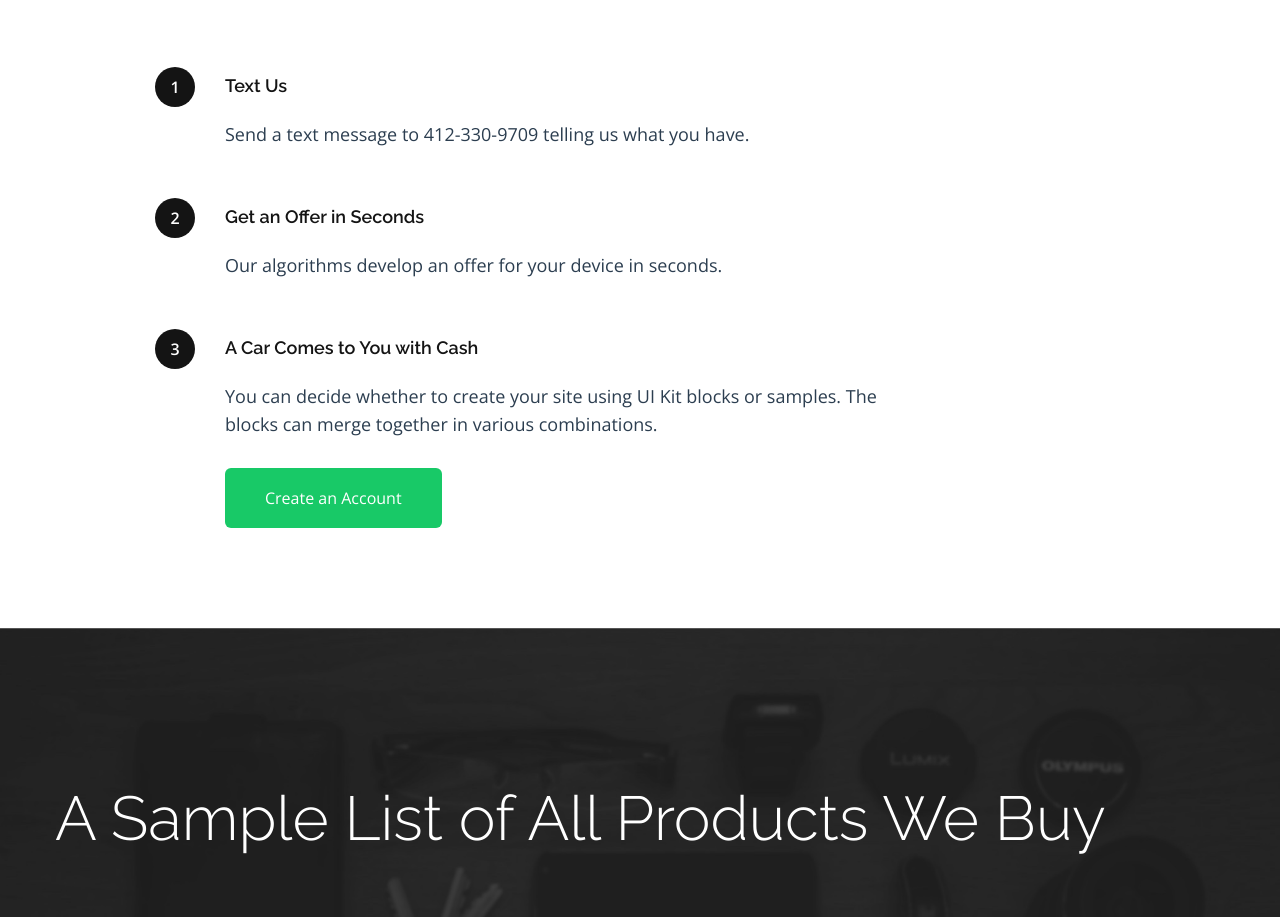
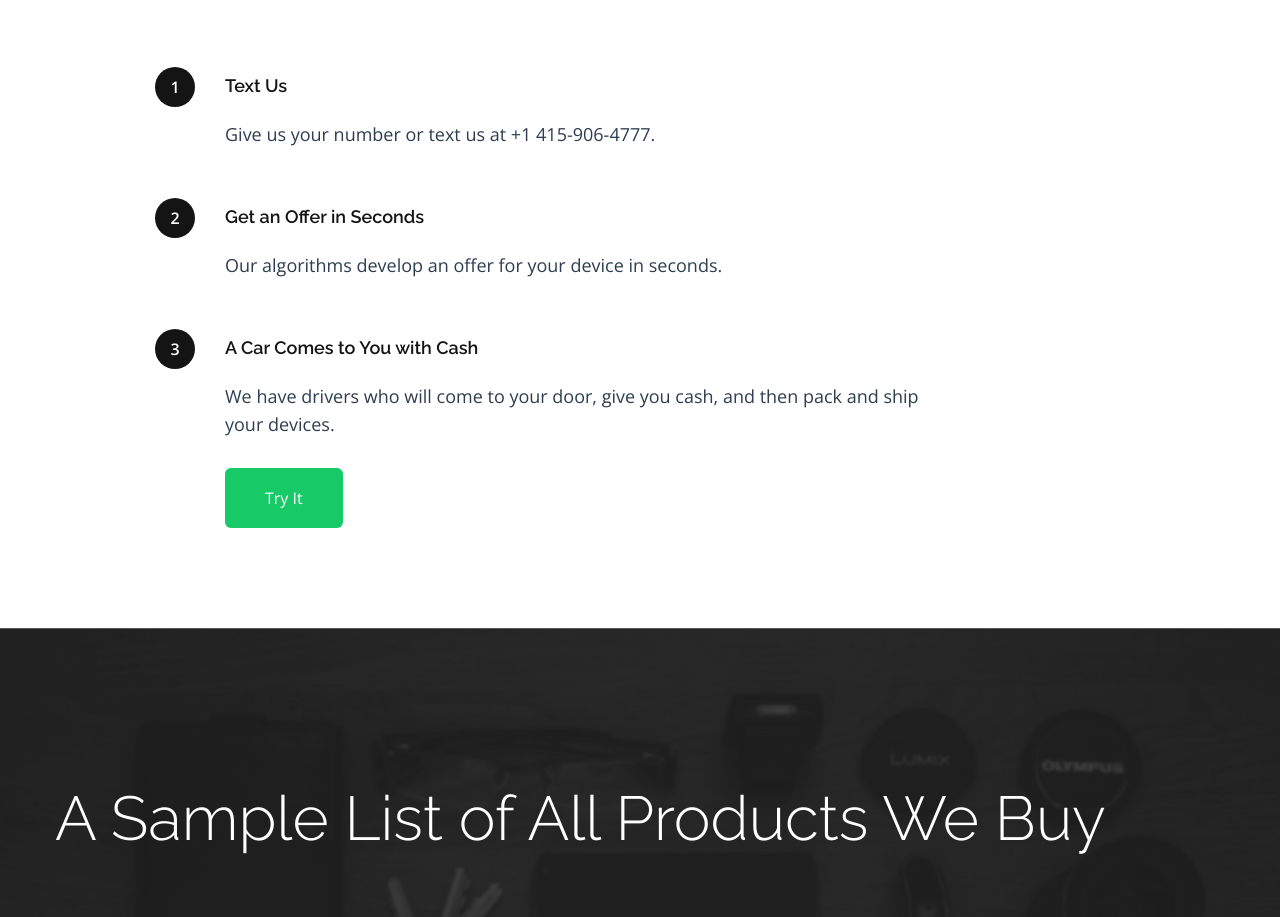
Before and after one commit to getsparket/getsparket.github.io, a plain HTML site: page index.html in a window 1280 px wide. Shown: the part 4046-4963 px from the top of the page. Drawn offline with nearby package versions, Linux system fonts and the light colour scheme; some packages are replaced by stand-ins of ours.

Commit message:
fixed three steps link

```diff
--- a/index.html
+++ b/index.html
@@ -257,7 +257,7 @@
 				<div class="left70 font18 block_inner">
 					<div class="raleway semibold dark_gray padding_top5">Text Us</div>
 					<div class="light dark_blue top20 text">
-              Send a text message to 412-330-9709 telling us what you have.
+              <a href="https://getsparket.typeform.com/to/aKjRpp"> Give us your number</a> or text us at +1 415-906-4777.
 					</div>
 				</div>
 			</div>
@@ -276,8 +276,8 @@
 				<div class="left70 font18 block_inner">
 					<div class="raleway semibold dark_gray padding_top5">A Car Comes to You with Cash</div>
 					<div class="light dark_blue top20 text">
-						<div>You can decide whether to create your site using UI Kit blocks or samples. The blocks can merge together in various combinations.</div>
-						<a href="#" class="btn green size60 radius6 padding_sides40 top30 font16">Create an Account</a>
+						<div>We have drivers who will come to your door, give you cash, and then pack and ship your devices.</div>
+						<a href="https://getsparket.typeform.com/to/aKjRpp" class="btn green size60 radius6 padding_sides40 top30 font16">Try It</a>
 					</div>
 				</div>
 			</div>
```
